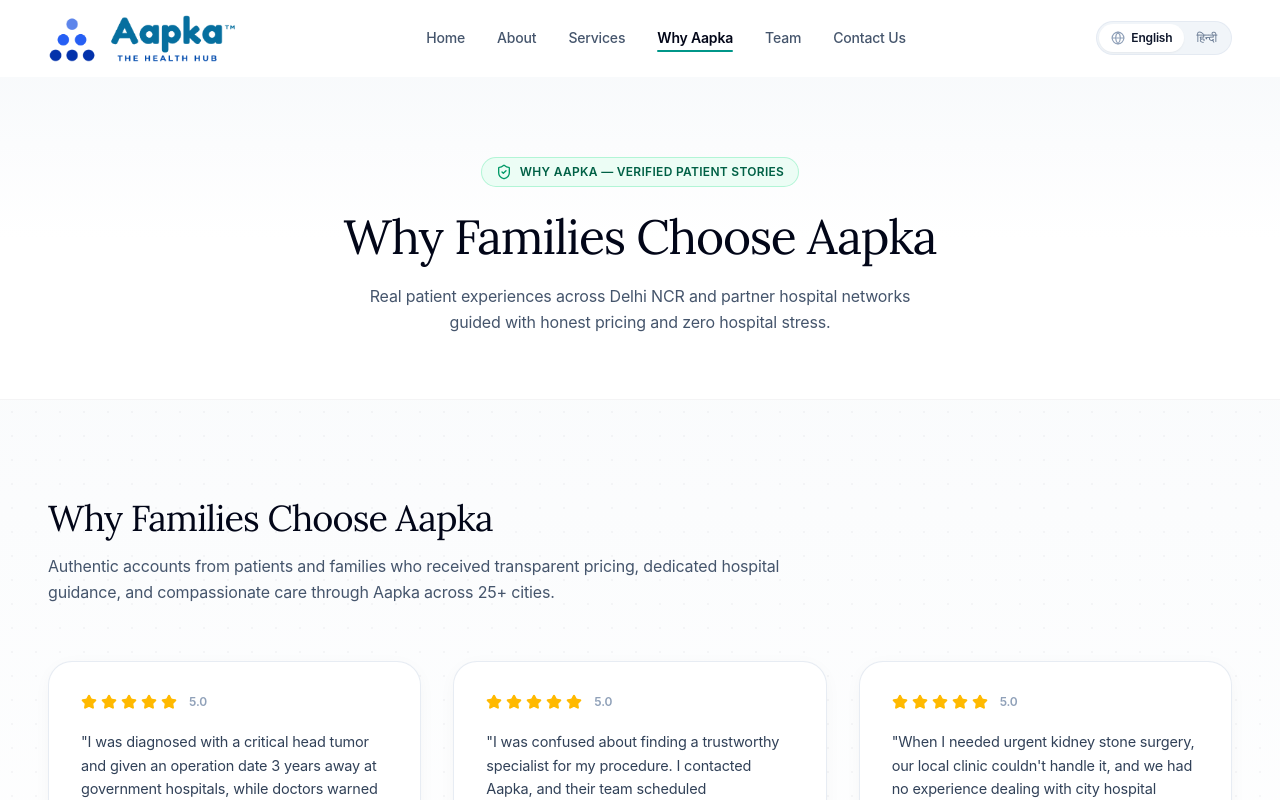
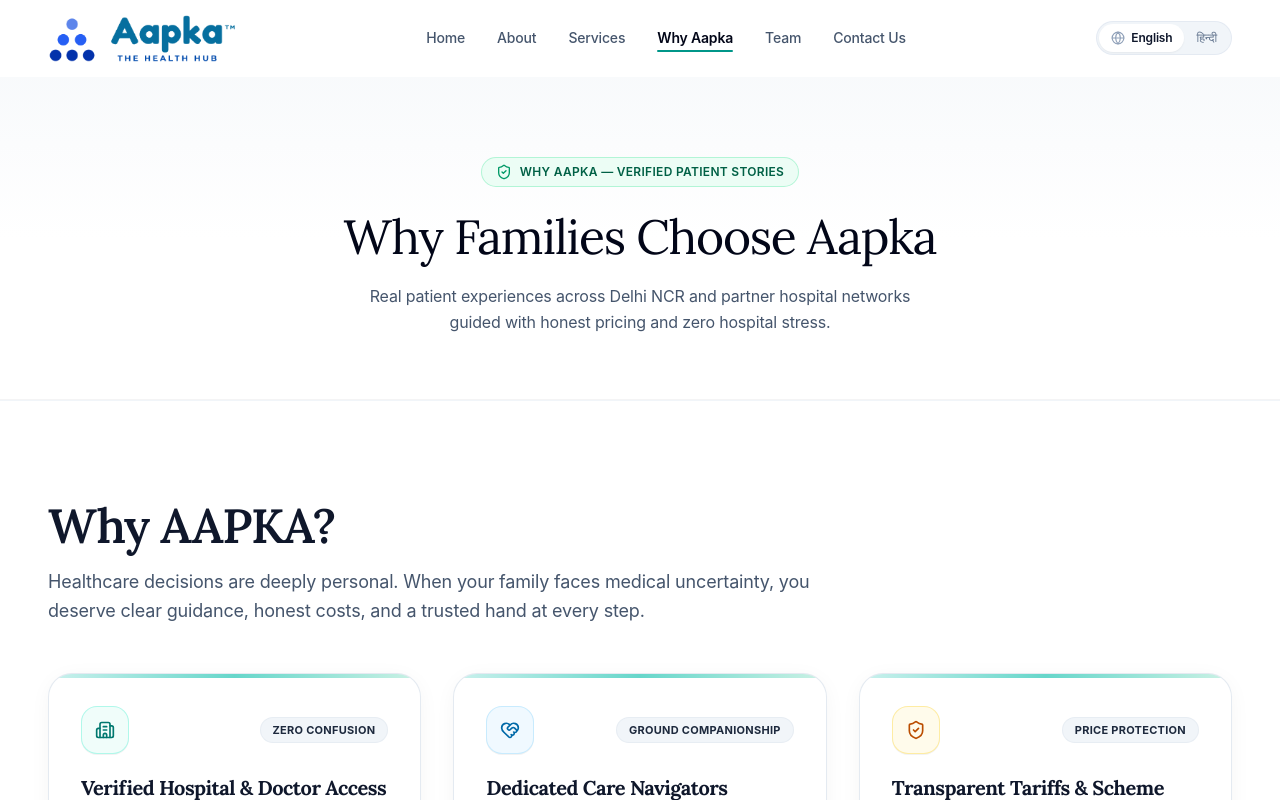
Before and after one commit to aapkatech/Aapka, a React (Vite) app: page /why-aapka in a window 1280 px wide. Shown: the top 800 px of the page. Built offline with nearby package versions, Linux system fonts and the light colour scheme; a web font is replaced by a local one.

Commit message:
feat(why-aapka-page): house why-aapka core pillars and verified testimonials exclusively on why-aapka route

```diff
--- a/src/pages/TestimonialsPage.tsx
+++ b/src/pages/TestimonialsPage.tsx
@@ -1,5 +1,6 @@
 import React from 'react';
 import { ShieldCheck, PhoneCall } from 'lucide-react';
+import { WhyAapka } from '../components/WhyAapka';
 import { PatientTestimonials } from '../components/PatientTestimonials';
 import type { Language, Translations } from '../i18n/translations';
 
@@ -38,7 +39,13 @@ export const TestimonialsPage: React.FC<TestimonialsPageProps> = ({
         </div>
       </section>
 
-      {/* Verified Patient Testimonials Showcase */}
+      {/* 1. Why AAPKA Core Pillars (Hospital Access, Care Navigators, Price Protection) */}
+      <WhyAapka
+        lang={lang}
+        onOpenBooking={onOpenBooking}
+      />
+
+      {/* 2. Verified Patient Testimonials Showcase */}
       <PatientTestimonials
         lang={lang}
         t={t?.testimonials}
```
